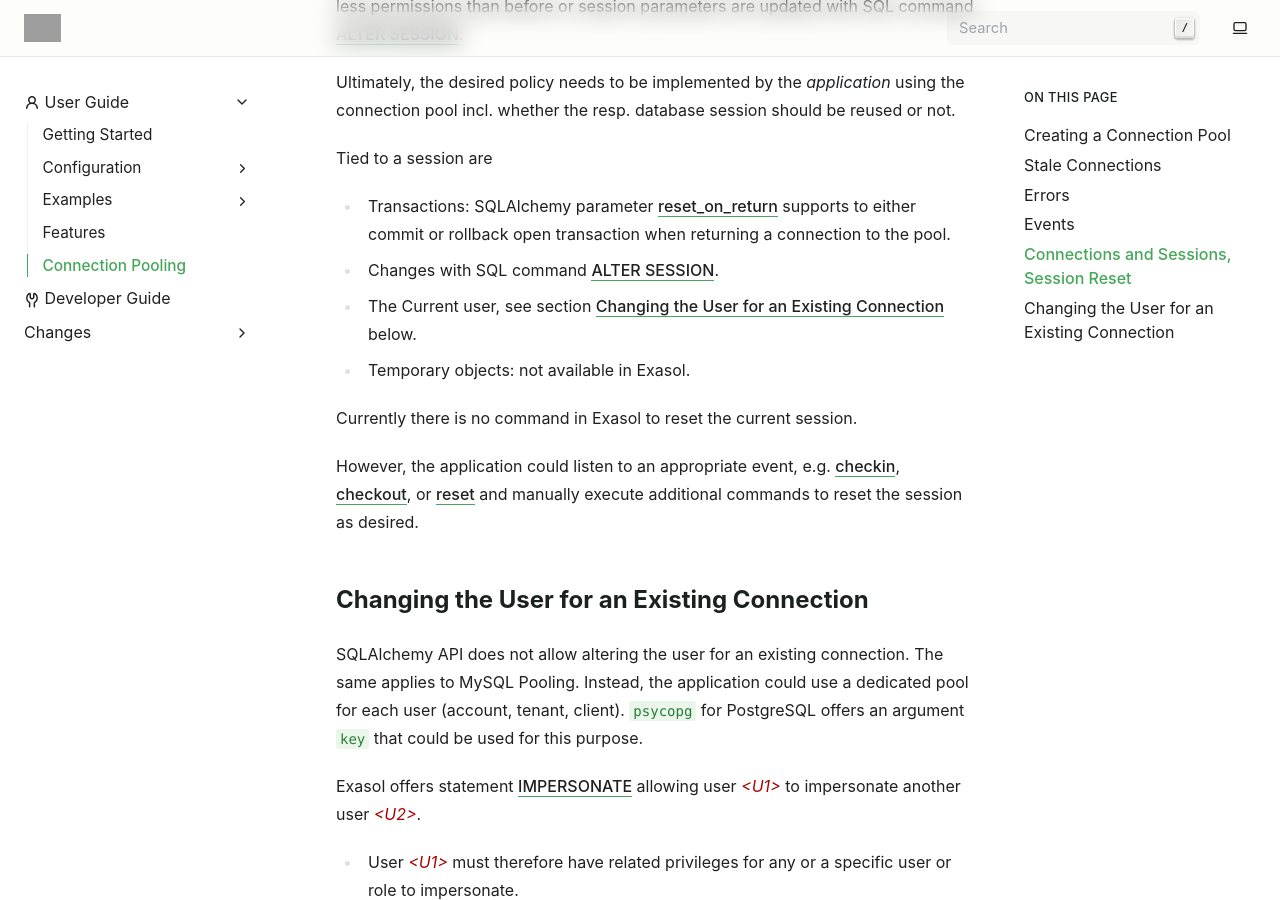
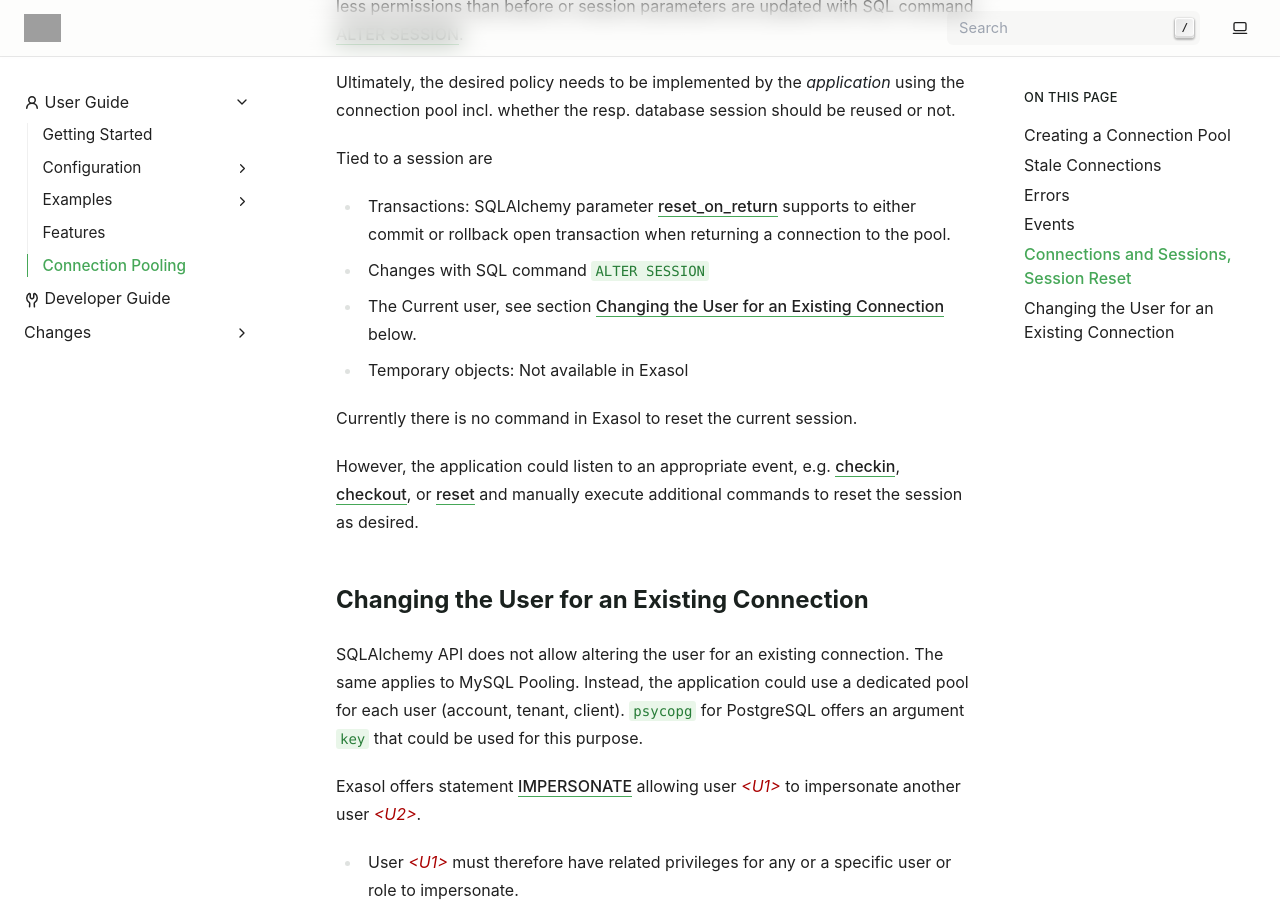
Before and after one commit to exasol/sqlalchemy-exasol, a Sphinx documentation site: the page built from doc/user_guide/pooling/pooling.rst, in a window 1280 px wide and 900 px high, scrolled down 2009 px. Built offline with Sphinx 7.4.7, drawn with Linux system fonts in a browser that asks for light colours; part of the change alters nothing that is shown; grey boxes are pictures that could not be loaded.

```diff
--- a/doc/user_guide/pooling/pooling.rst
+++ b/doc/user_guide/pooling/pooling.rst
@@ -108,9 +108,9 @@ Tied to a session are
 * Transactions: SQLAlchemy parameter `reset_on_return <reset_on_return_>`_
   supports to either commit or rollback open transaction when returning a
   connection to the pool.
-* Changes with SQL command `ALTER SESSION <alter_session_>`_.
+* Changes with SQL command ``ALTER SESSION``
 * The Current user, see section :ref:`change_user` below.
-* Temporary objects: not available in Exasol.
+* Temporary objects: Not available in Exasol
 
 .. _reset_on_return:
    https://docs.sqlalchemy.org/en/21/core/pooling.html#sqlalchemy.pool.Pool.params.reset_on_return
```
